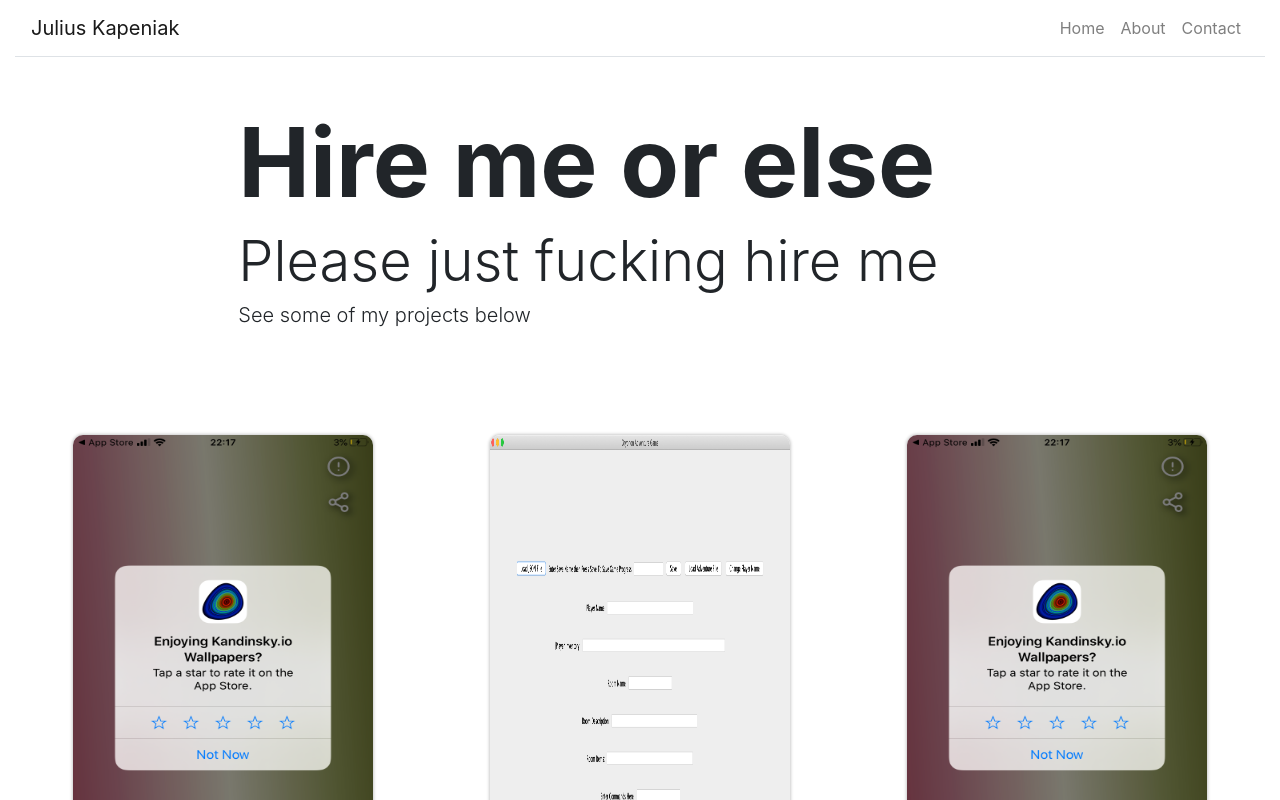
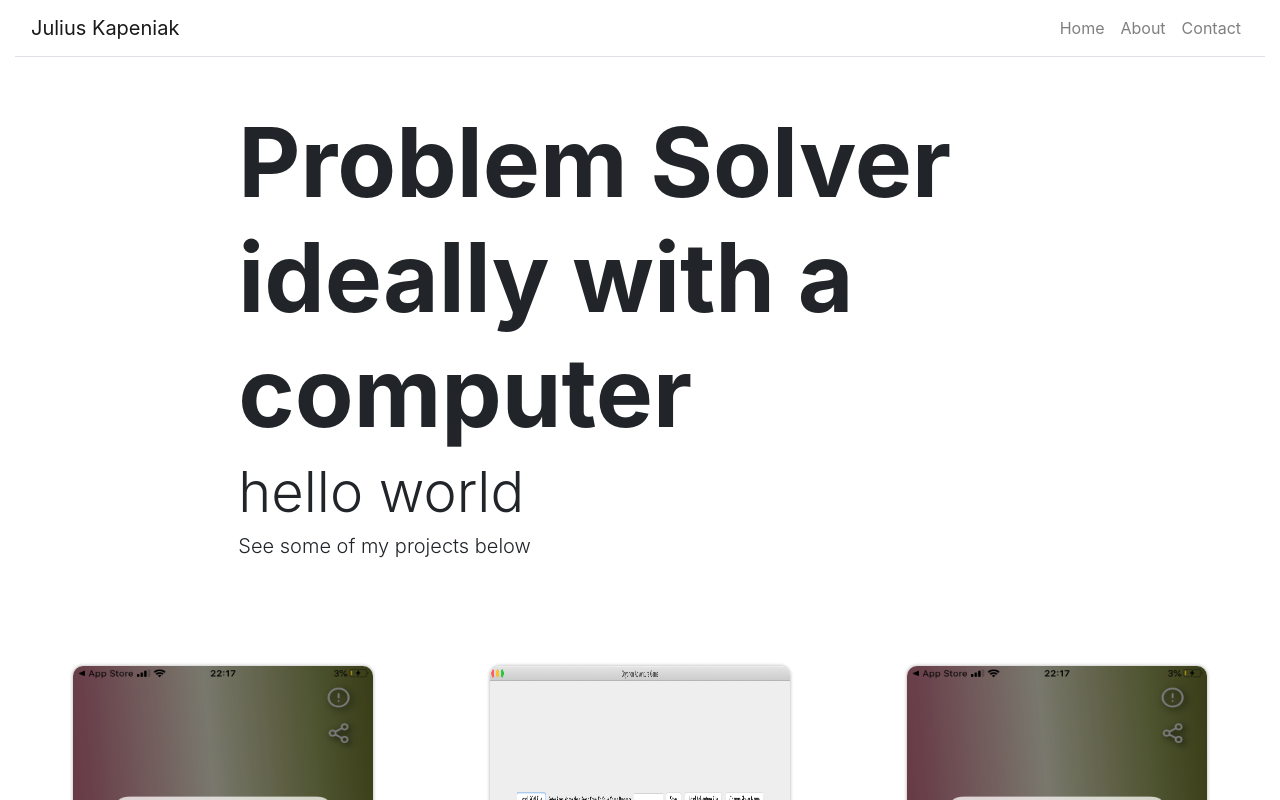
Before and after one commit to jkapeniak/portfolio, a React (Create React App) app: page / in a window 1280 px wide. Shown: the top 800 px of the page. Built offline with nearby package versions, Linux system fonts and the light colour scheme.

Commit message:
first commit

```diff
--- a/src/App.js
+++ b/src/App.js
@@ -25,8 +25,8 @@ class App extends React.Component {
       ],
 
       home: {
-        title: "Hire me or else",
-        subTitle: "Please just fucking hire me",
+        title: "Problem Solver ideally with a computer",
+        subTitle: "hello world",
         text: "See some of my projects below"
       },
 
```
